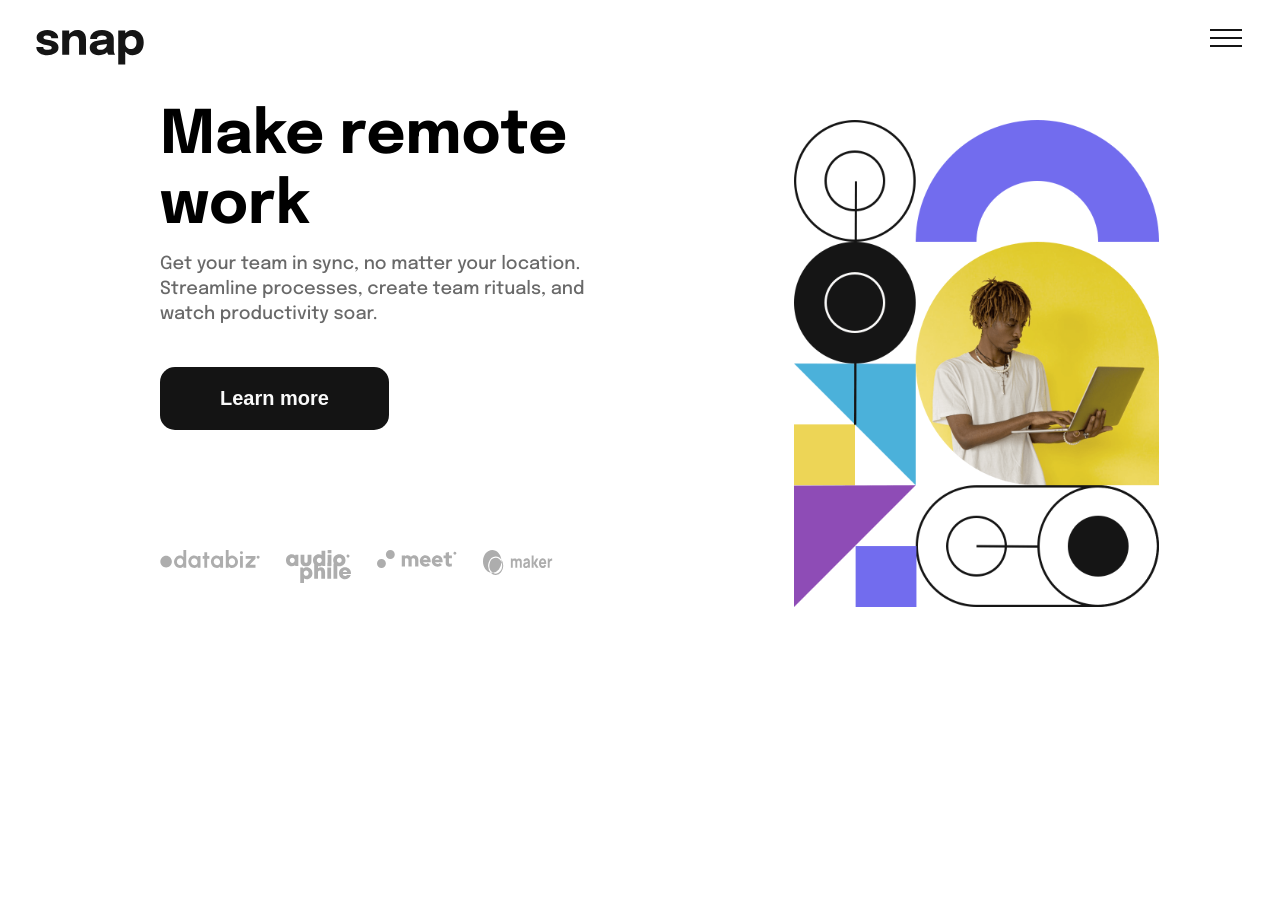
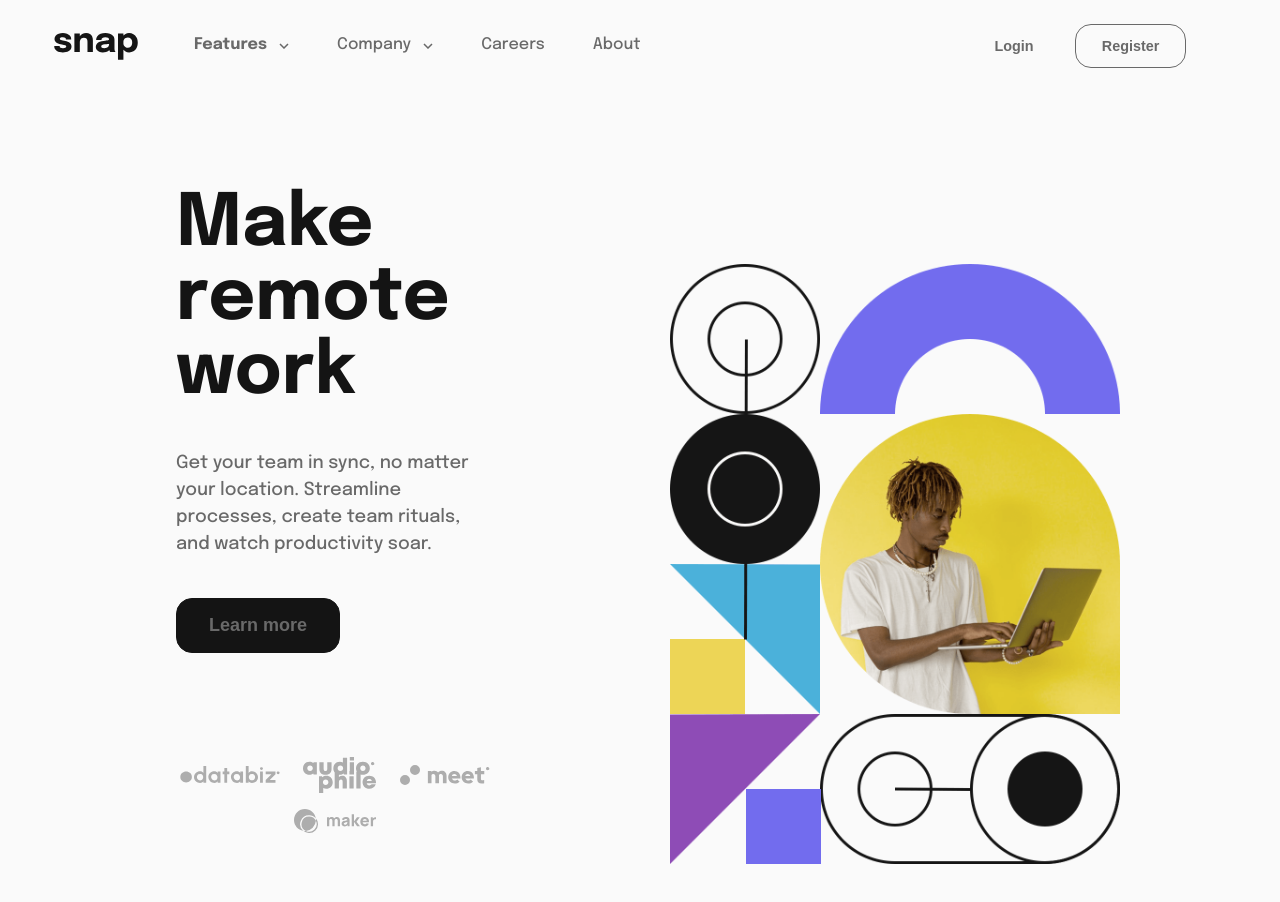
Before and after one commit to NandoSTI/intro-section-with-dropdown-navigation-main, a plain HTML site: page index.html in a window 1280 px wide. Before the commit the page ends 800 px from the top, so only its background shows below. Drawn offline with Linux system fonts and the light colour scheme.

Commit message:
Atualização: grid

```diff
--- a/index.html
+++ b/index.html
@@ -3,67 +3,75 @@
   <head>
     <meta charset="UTF-8" />
     <meta name="viewport" content="width=device-width, initial-scale=1.0" />
-
+    <link rel="preconnect" href="https://fonts.googleapis.com" />
+    <link rel="preconnect" href="https://fonts.gstatic.com" crossorigin />
+    <link
+      href="https://fonts.googleapis.com/css2?family=Epilogue:wght@500;700&display=swap"
+      rel="stylesheet"
+    />
     <link
       rel="icon"
       type="image/png"
       sizes="32x32"
       href="src/images/favicon-32x32.png"
     />
-    <link rel="preconnect" href="https://fonts.googleapis.com" />
-    <link rel="preconnect" href="https://fonts.gstatic.com" crossorigin />
-    <link
-      href="https://fonts.googleapis.com/css2?family=Epilogue:wght@500;700&display=swap"
-      rel="stylesheet"
-    />
-    <link rel="stylesheet" href="src/css/reset.css">
-    <link rel="stylesheet" href="src/css/variables.css">
-    <link rel="stylesheet" href="src/css/global.css">
-    <link rel="stylesheet" href="src/css/header.css">
-    <link rel="stylesheet" href="src/css/main.css">
-
+    <link rel="stylesheet" href="src/css/reset.css" />
+    <link rel="stylesheet" href="src/css/variables.css" />
+    <link rel="stylesheet" href="src/css/global.css" />
+    <link rel="stylesheet" href="src/css/header.css" />
+    <link rel="stylesheet" href="src/css/main.css" />
     <title>Frontend Mentor | Intro section with dropdown navigation</title>
   </head>
   <body>
     <div class="overlay"></div>
     <header>
-      <a href="#" class="logo-link">
-        <img src="src/images/logo.svg" alt="logo" class="logo">
-      </a>
+      <a href="#"><img src="src/images/logo.svg" alt="logo" class="logo" /></a>
       <div class="menu">
-        <img src="src/images/icon-menu.svg" alt="Open Menu" class="open-menu">
-        <img src="src/images/icon-close-menu.svg" alt="Close Menu" class="close-menu">
+        <img src="src/images/icon-menu.svg" alt="open" class="open-menu" />
+        <img
+          src="src/images/icon-close-menu.svg"
+          alt="close"
+          class="close-menu"
+        />
       </div>
       <nav>
         <ul class="nav-links">
           <li class="nav-link">
             <a href="#" class="dropdown">
               <span>Features</span>
-              <img src="src/images/icon-arrow-up.svg" alt="Arrow Up" class="arrow-up">
-              <img src="src/images/icon-arrow-down.svg" alt="Arrow Down" class="arrow-down">
+              <img
+                src="src/images/icon-arrow-up.svg"
+                alt="arrow up"
+                class="arrow-up"
+              />
+              <img
+                src="src/images/icon-arrow-down.svg"
+                alt="arrow down"
+                class="arrow-down"
+              />
             </a>
             <ul class="dropdown-list">
               <li class="dropdown-link">
                 <a href="#">
-                  <img src="src/images/icon-todo.svg" alt="Todo">
+                  <img src="src/images/icon-todo.svg" alt="todo" />
                   <span>Todo List</span>
                 </a>
               </li>
               <li class="dropdown-link">
                 <a href="#">
-                  <img src="src/images/icon-calendar.svg" alt="Calendar">
-                  <span>Calendar</span>
+                  <img src="src/images/icon-calendar.svg" alt="calender" />
+                  <span>Calender</span>
                 </a>
               </li>
               <li class="dropdown-link">
                 <a href="#">
-                  <img src="src/images/icon-reminders.svg" alt="Bell">
+                  <img src="src/images/icon-reminders.svg" alt="bell" />
                   <span>Reminders</span>
                 </a>
               </li>
               <li class="dropdown-link">
                 <a href="#">
-                  <img src="src/images/icon-planning.svg" alt="Clock">
+                  <img src="src/images/icon-planning.svg" alt="clock" />
                   <span>Planning</span>
                 </a>
               </li>
@@ -72,8 +80,16 @@
           <li class="nav-link">
             <a href="#" class="dropdown">
               <span>Company</span>
-              <img src="src/images/icon-arrow-up.svg" alt="Arrow Up" class="arrow-up">
-              <img src="src/images/icon-arrow-down.svg" alt="Arrow Down" class="arrow-down">
+              <img
+                src="src/images/icon-arrow-up.svg"
+                alt="arrow up"
+                class="arrow-up"
+              />
+              <img
+                src="src/images/icon-arrow-down.svg"
+                alt="arrow down"
+                class="arrow-down"
+              />
             </a>
             <ul class="dropdown-list">
               <li class="dropdown-link"><a href="#">History</a></li>
@@ -84,30 +100,34 @@
           <li class="nav-link"><a href="#">Careers</a></li>
           <li class="nav-link"><a href="#">About</a></li>
         </ul>
-        <div class="btn-menu">
+        <div class="registration">
           <button>Login</button>
           <button>Register</button>
         </div>
       </nav>
     </header>
-    <main>
+    <main class="container">
       <picture>
-        <source media="(min-width:765px)" srcset="src/images/image-hero-desktop.png" class="hero-desktop" >
-        <img src="src/images/image-hero-mobile.png" alt="hero image" class="hero-mobile">
+        <source
+          media="(min-width:465px)"
+          srcset="src/images/image-hero-desktop.png"
+        />
+        <img src="src/images/image-hero-mobile.png" alt="hero image" />
       </picture>
-      <div class="text">
-        <h1 class="title">Make remote work</h1>
-        <p class="paragraph">
-          Get your team in sync, no matter your location. Streamline processes, create team rituals, and watch productivity soar.
+      <section class="text-content">
+        <h1>Make remote work</h1>
+        <p>
+          Get your team in sync, no matter your location. Streamline processes,
+          create team rituals, and watch productivity soar.
         </p>
         <button>Learn more</button>
-        <div class="brands">
-          <img src="src/images/client-databiz.svg" alt="databiz" class="databiz">
-          <img src="src/images/client-audiophile.svg" alt="audiophile" class="audiophile">
-          <img src="src/images/client-meet.svg" alt="meet" class="meet">
-          <img src="src/images/client-maker.svg" alt="maker" class="maker">
+        <div class="clients">
+          <img src="src/images/client-databiz.svg" alt="databiz" />
+          <img src="src/images/client-audiophile.svg" alt="audiophile" />
+          <img src="src/images/client-meet.svg" alt="meet" />
+          <img src="src/images/client-maker.svg" alt="maker" />
         </div>
-      </div>
+      </section>
     </main>
     <script src="src/js/index.js"></script>
   </body>
--- a/src/css/global.css
+++ b/src/css/global.css
@@ -1,6 +1,6 @@
 body{
     min-height: 100vh;
-    color: var(--gray);
+    color: var(--medium-gray);
     font-size: 1rem;
     font-weight: 500;
     font-family: 'Epilogue', sans-serif;
--- a/src/css/header.css
+++ b/src/css/header.css
@@ -1,6 +1,6 @@
 header{
     min-height: 75px;
-    padding: 1.5rem 1rem;
+    padding: 1.3rem 1rem;
     display: flex;
     align-items: center;
     position: relative;
@@ -28,11 +28,10 @@ nav{
     right: 0;
     width: 65vw;
     height: 100vh;
-    background-color: var(--almost-white);
+    background: white;
     transform: translateX(100%);
     transition: all .3s ease-in;
     display: flex;
-    flex-direction: column;
     text-align: left;
     z-index: 1;
 }
@@ -40,10 +39,11 @@ header.open nav{
     transform: translateX(0%);
 }
 nav .nav-links{
-    margin-top: 70px;
+    margin-top: 75px;
+    flex: 1;
 }
-
 .nav-links .nav-link{
+    cursor: pointer;
     position: relative;
 }
 .nav-link > a{
@@ -69,71 +69,21 @@ nav .nav-links{
     gap: 1rem;
     padding: .5rem 1.5rem;
 }
-.dropdown-link a:hover {
+.dropdown-link a:hover{
     background: hsla(0, 0%, 78%,.5);
 }
-.nav-link a span {
+.nav-link a span{
     margin-right: .75rem;
 }
-.nav-link .arrow-up {
+.nav-link .arrow-up{
     display: none;
 }
-.nav-link.link-open .arrow-up {
+.nav-link.link-open .arrow-up{
     display: initial;
 }
-.nav-link.link-open .arrow-down {
+.nav-link.link-open .arrow-down{
     display: none;
 }
-
-nav .btn-menu{
-    display: flex;
-    flex-direction: column;
-    justify-content: flex-start;
-    align-items: center;
-    flex: 1;
-    gap: 10px;
+nav .registration{
+    display: none;
 }
-
-.btn-menu button{
-    width: 70%;
-    color: var(--medium-gray);
-    background: transparent;
-    font-size: .9rem;
-    font-weight: 700;
-    padding: .5rem 1rem;
-    margin: 0 .5rem;
-    border: .1rem solid var(--medium-gray);
-    border-radius: 10px;
-    cursor: pointer;
-    transition: all .3s ease-in;
-}
-.btn-menu button:hover{
-    color: var(-almost-black);
-    border: .1rem solid var(-almost-black);
-    transform: translateY(-1px);
-}
-.btn-menu button:active{
-    transform: scale(1.2);
-}
-.btn-menu button:first-child{
-    border: none;
-}
-
-@media (min-width: 768px) {
-    header {
-        padding: 30px 30px;
-    }
-    header .logo-link img {
-        width: 120px;
-    }
-
-    header .menu{
-        width: 50px;
-        height: 50px;
-        position: fixed;
-        top: 1.8rem;
-        right: 1.8rem;
-        z-index: 2;
-        cursor: pointer;
-    }
-}
--- a/src/css/main.css
+++ b/src/css/main.css
@@ -1,171 +1,187 @@
-.hero-mobile {
+main{
+    display: grid;
+    grid-template-rows: auto auto;
+    gap: 1.5rem;
+}
+main picture img{
     width: 100%;
 }
-
-.text {
-    padding: 10px;
+main .text-content{
+    padding: 1rem;
+}
+.text-content h1{
+    color: var(--almost-black);
+    font-size: 2.2rem;
+    margin-bottom: 1rem;
+}
+.text-content button{
+    color: var(--white);
+    background: var(--almost-black);
+    font-size: .9rem;
+    font-weight: 700;
+    padding: .8rem 1.6rem;
+    margin: 1.5rem 0;
+    border: 1px solid var(--almost-black);
+    border-radius: 1rem;
+    cursor: pointer;
+    transition: .5s all linear;
+}
+.text-content button:hover{
+    color: var(--almost-black);
+    background: transparent;
+}
+.text-content .clients{
+    display: flex;
+    align-items: center;
+    justify-content: space-around;
+    flex-wrap: wrap;
+    gap: 1rem;
+    margin: 1.5rem 0;
+}
+.clients img{
+    max-width: 69px;
 }
 
-.text .title {
-    font-size: 30px;
-    margin-bottom: 10px;
-    font-weight: 700;
-}
-
-.text .paragraph {
-    font-size: 14px;
-    color: var(--medium-gray);
-    font-weight: 500px;
-    line-height: 26px;
-    margin-bottom: 26px;
-}
-
-.text button {
-    font-size: 16px;
-    font-weight: 700;
-    background-color: var(--almost-black);
-    color: var(--almost-white);
-    padding: 15px 40px;
-    border-radius: 15px;
-    border: none;
-    cursor: pointer;
-    margin-bottom: 35px;
-}
-
-.brands {
-    display: flex;
-    justify-content: center;
-    gap: 26px;
-    margin-bottom: 50px;
-}
-
-.brands .databiz {
-    width: 80px;
-    height: 14px;
-}
-
-.brands .audiophile {
-    width: 52px;
-    height: 26px;
-}
-
-.brands .meet {
-    width: 64px;
-    height: 14px;
-}
-
-.brands .maker {
-    width: 58px;
-    height: 17px;
-}
-
-@media(min-width: 768px) {
-
-    main {
+@media(min-width:850px){
+    body{
+        background: var(--almost-white);
+    }
+    body .overlay{
+        display: none;
+        opacity: 0;
+    }
+    header{
+        padding: 1.5rem 3rem;
+        justify-content: center;
+    }
+    header .logo{
+        margin-top: .5rem;
+    }
+    header .menu{
+        display: none;
+    }
+    nav{
+        position: initial;
+        max-width: 80vw;
+        height: auto;
+        background: transparent;
+        margin: 0 2rem;
+        flex: 3;
+        align-items: center;
+        transform: translate(0%);
+    }
+    nav .nav-links{
         display: flex;
-        flex-direction: column;
-        align-items: center;
-        text-align: center;
+        flex: 3;
+        margin-top: 0;
     }
-
-    img {
-        max-width: 50%;
-        height: auto;
+    .nav-link{
+        text-align: right;
+        margin: 0 1rem;
     }
-
-
-    main .text {
-        padding: 25px;
-    }
-
-    .text .paragraph {
-        margin-bottom: 40px;
-        font-size: 18px;
-    }
-
-    .text button {
-        margin-bottom: 90px;
-    }
-
-    .text .title {
-        font-size: 50px;
-        margin-bottom: 10px;
+    .nav-links .nav-link:first-child{
         font-weight: 700;
     }
-
-    .text .paragraph {
-        font-size: 28px;
-        line-height: 40px;
+    .nav-link > a{
+        padding: 0;
     }
-
-    .text button {
-        font-size: 20px;
+    .nav-link > a:hover{
+        color: var(--black);
+        background: transparent;
+        transform: translateY(-1px);
+    }
+    .nav-link > a:active{
+        transform: scale(1.2);
+    }
+    .nav-link a span{
+        margin-right: .5rem;
+    }
+    .nav-link .dropdown-list{
+        position: absolute;
+        top: calc(100% + 1rem);
+        right: 0;
+        width: max-content;
+        background-color: white;
+        box-shadow: 0 1rem 1rem 0 rgba(0, 0, 0, 0.2);
+        padding: 1rem 0;
+        border-radius: .5rem;
+    }
+    nav .registration{
+        display: flex;
+        justify-content: flex-end;
+        flex: 1;
+    }
+    .registration button{
+        color: var(--gray);
+        background: transparent;
+        font-size: .9rem;
         font-weight: 700;
-        padding: 20px 60px;
-        border-radius: 15px;
+        padding: .5rem 1rem;
+        margin: 0 .5rem;
+        border: .1rem solid var(--medium-gray);
+        border-radius: 1rem;
+        cursor: pointer;
+        transition: all .3s ease-in;
+    }
+    .registration button:hover{
+        color: var(--black);
+        border: .1rem solid var(--almost-black);
+        transform: translateY(-1px);
+    }
+    .registration button:active{
+        transform: scale(1.2);
+    }
+    .registration button:first-child{
         border: none;
-        cursor: pointer;
-        margin-bottom: 35px;
     }
-
-    .brands .databiz {
-        width: 100px;
-        height: 18px;
+    main{
+        max-width:1200px;
+        grid-template-columns: 1fr minmax(auto,250px);
+        grid-template-rows: 1fr;
+        gap: 3rem;
+        margin: 5rem 10rem;
+        font-size: 18px;
+        text-align: left;
+        line-height: 1.5;
     }
-
-    .brands .audiophile {
-        width: 65px;
-        height: 33px;
+    main picture{
+        order: 2;
     }
-
-    .brands .meet {
-        width: 80px;
-        height: 18px;
+    main .text-content{
+        order: 1;
     }
-
-    .brands .maker {
-        width: 70px;
-        height: 25px;
+    .text-content h1{
+        font-size: 2rem;
+        line-height: normal;
+        margin-bottom: 2.5rem;
+    }
+    .text-content button{
+        font-size: 18px;
+        padding: 1rem 2rem;
+        margin: 2.5rem 0 5rem 0;
+        transition: all .3s linear;
+    }
+    .text-content button:active{
+        transform: scale(1.1);
+    }
+    .clients img{
+        max-width: 100px;
+        cursor: text;
     }
 }
-
-@media (min-width: 1024px) {
-    main {
-        display: flex;
-        flex-direction: row-reverse;
-        align-items: center;
-        text-align: left;
-        padding: 0 80px;
-        gap: 100px;
-        margin: 0 auto;
+@media(min-width:1025px){
+    .nav-link{
+        margin: 0 1.5rem;
     }
-
-    img {
-        max-width: 90%;
-        height: auto;
+    .registration button{
+        padding: .8rem 1.6rem;
     }
-
-    main .text {
-        padding: 0 80px;
+    main{
+        grid-template-columns: 1fr minmax(auto,450px);
+        align-items: flex-end;
+        gap: 10rem;
     }
-
-    .text .title {
-        font-size: 60px;
-        line-height: 70px;
+    .text-content h1{
+        font-size: 4.5rem;
     }
-
-    .text .paragraph {
-        font-size: 18px;
-        line-height: 25px;
-    }
-
-    main .brands {
-        display: flexbox;
-        justify-content: flex-start;
-    }
-
-    .text button {
-        margin-bottom: 120px;
-    }
-
 }
```
